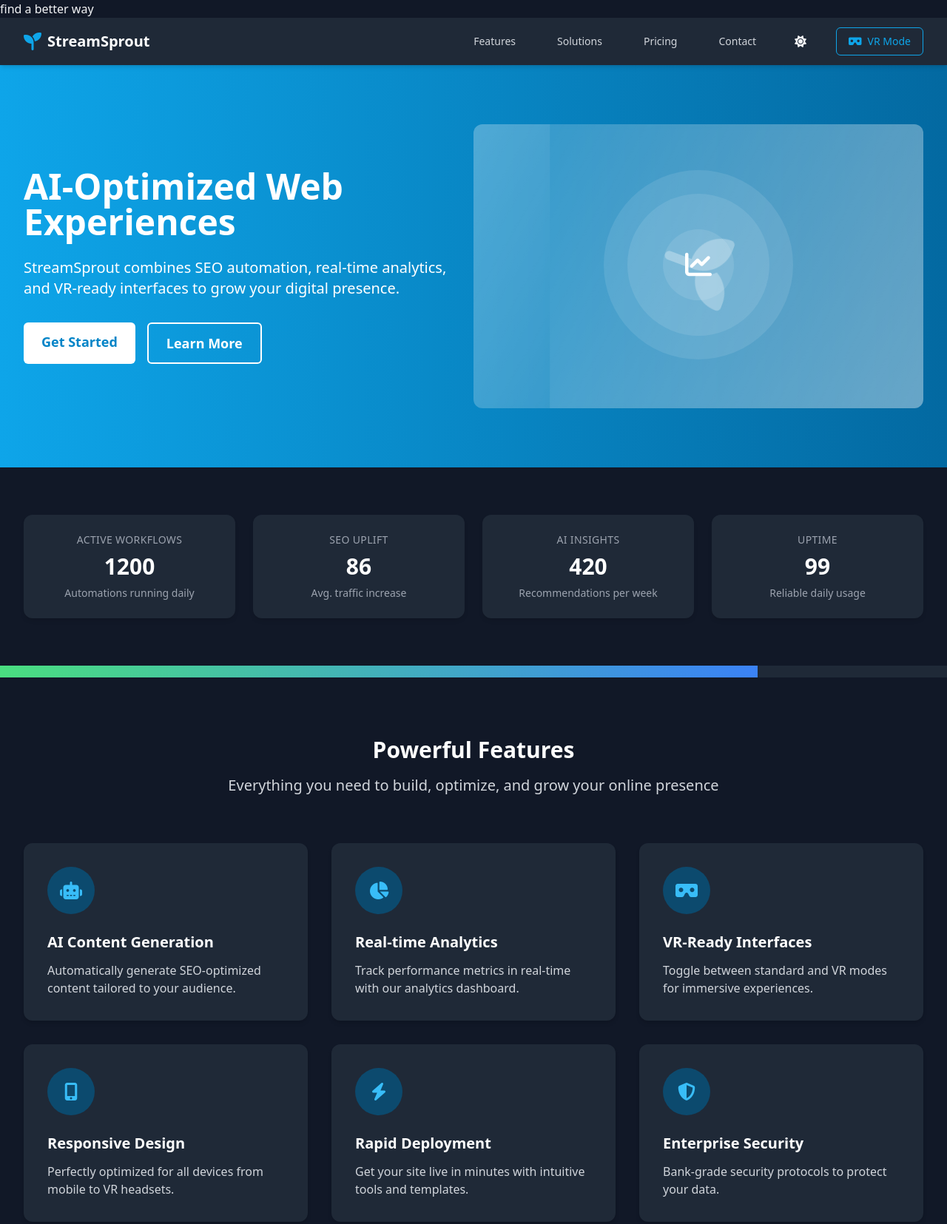
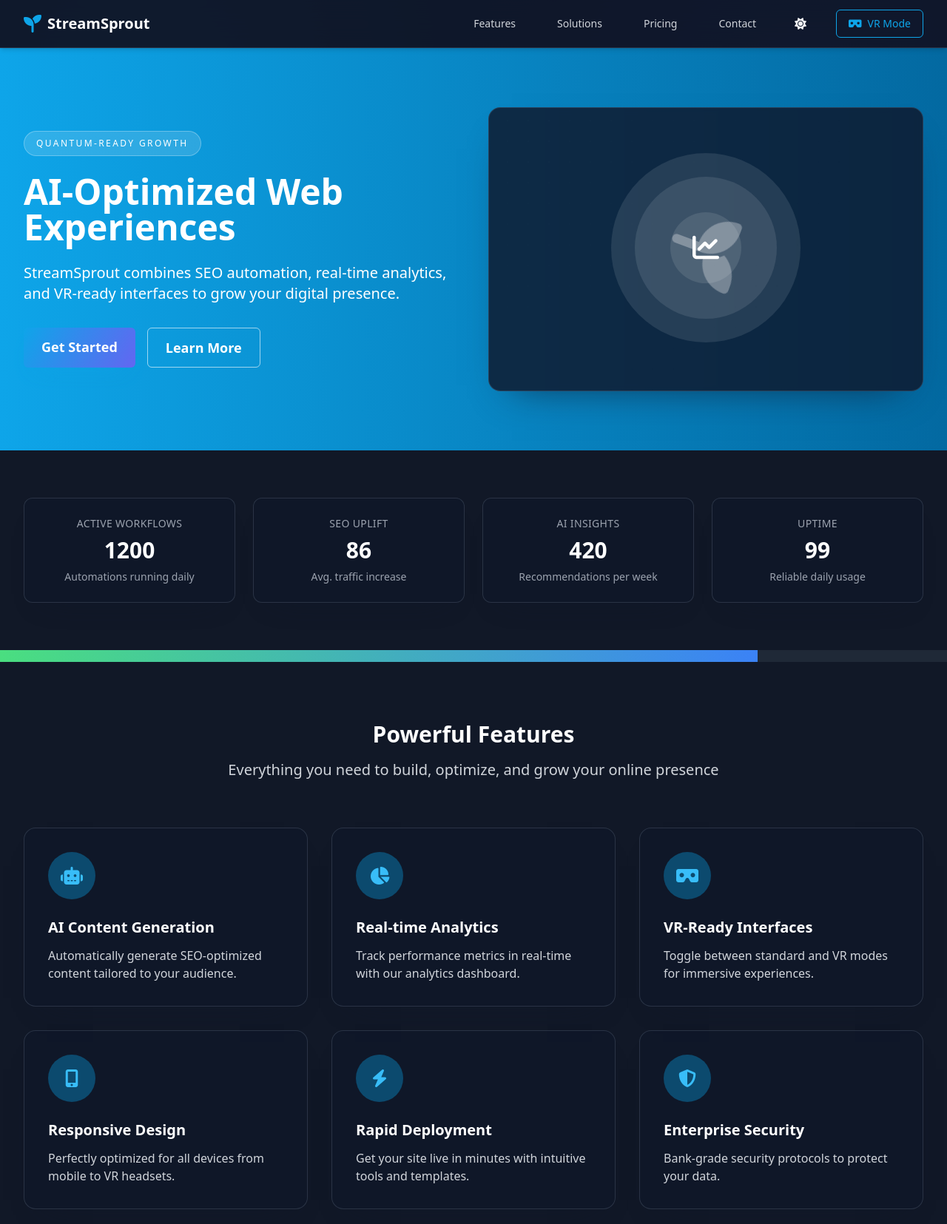
Before and after one commit to Kvnbbg/StreamSprout, a website: page index.html in a window 1280 px wide. Shown: the top 1655 px of the page at 74% size. Drawn offline with nearby package versions, Linux system fonts and the light colour scheme; a script that the page names is missing.

Commit message:
Enhance homepage visuals and layout

```diff
--- a/index.html
+++ b/index.html
@@ -1,4 +1,4 @@
-find a better way <!DOCTYPE html>
+<!DOCTYPE html>
 <html lang="en" class="dark">
 <head>
   <meta charset="UTF-8">
@@ -52,6 +52,82 @@ find a better way <!DOCTYPE html>
     :root {
       color-scheme: light dark;
       --glow-color: rgba(56, 189, 248, 0.35);
+      --surface-light: #f8fafc;
+      --surface-dark: rgba(15, 23, 42, 0.82);
+      --stroke-light: rgba(148, 163, 184, 0.35);
+      --stroke-dark: rgba(148, 163, 184, 0.2);
+      --shadow-soft: 0 20px 45px -30px rgba(15, 23, 42, 0.45);
+    }
+    body::before {
+      content: "";
+      position: fixed;
+      inset: 0;
+      background:
+        radial-gradient(circle at 15% 15%, rgba(56, 189, 248, 0.18), transparent 45%),
+        radial-gradient(circle at 85% 20%, rgba(99, 102, 241, 0.18), transparent 40%),
+        radial-gradient(circle at 20% 80%, rgba(16, 185, 129, 0.12), transparent 45%);
+      pointer-events: none;
+      z-index: -2;
+    }
+    .section-shell {
+      position: relative;
+      overflow: hidden;
+    }
+    .section-shell::after {
+      content: "";
+      position: absolute;
+      inset: 0;
+      background-image: radial-gradient(rgba(148, 163, 184, 0.12) 1px, transparent 1px);
+      background-size: 28px 28px;
+      opacity: 0.25;
+      pointer-events: none;
+      mask-image: radial-gradient(circle at 50% 0%, black 0%, transparent 70%);
+    }
+    .glass-surface {
+      background: var(--surface-light);
+      border: 1px solid var(--stroke-light);
+      box-shadow: var(--shadow-soft);
+      backdrop-filter: blur(14px);
+    }
+    .dark .glass-surface {
+      background: var(--surface-dark);
+      border-color: var(--stroke-dark);
+      box-shadow: 0 24px 50px -32px rgba(15, 23, 42, 0.75);
+    }
+    .card-surface {
+      background: var(--surface-light);
+      border: 1px solid rgba(148, 163, 184, 0.2);
+      box-shadow: var(--shadow-soft);
+    }
+    .dark .card-surface {
+      background: rgba(15, 23, 42, 0.7);
+      border-color: var(--stroke-dark);
+      box-shadow: 0 20px 40px -32px rgba(15, 23, 42, 0.7);
+    }
+    .btn-primary {
+      background: linear-gradient(120deg, #0ea5e9, #6366f1);
+      color: white;
+      box-shadow: 0 14px 30px -20px rgba(14, 165, 233, 0.8);
+    }
+    .btn-primary:hover {
+      filter: brightness(1.05);
+    }
+    .btn-primary.is-success {
+      background: linear-gradient(120deg, #10b981, #22c55e);
+      box-shadow: 0 14px 30px -20px rgba(16, 185, 129, 0.8);
+    }
+    .btn-outline {
+      border: 1px solid rgba(255, 255, 255, 0.6);
+      color: white;
+    }
+    .btn-outline:hover {
+      background: rgba(255, 255, 255, 0.15);
+      color: white;
+    }
+    .pill {
+      border-radius: 999px;
+      background: rgba(255, 255, 255, 0.14);
+      border: 1px solid rgba(255, 255, 255, 0.28);
     }
     .reveal {
       opacity: 0;
@@ -106,6 +182,15 @@ find a better way <!DOCTYPE html>
       outline: 2px solid rgba(14, 165, 233, 0.8);
       outline-offset: 2px;
     }
+    .nav-glass {
+      backdrop-filter: blur(18px);
+      background: rgba(255, 255, 255, 0.85);
+      border-bottom: 1px solid rgba(148, 163, 184, 0.2);
+    }
+    .dark .nav-glass {
+      background: rgba(15, 23, 42, 0.85);
+      border-bottom-color: rgba(148, 163, 184, 0.2);
+    }
     @keyframes shimmer {
       0% { background-position: 200% 0; }
       100% { background-position: -200% 0; }
@@ -130,7 +215,7 @@ find a better way <!DOCTYPE html>
 <body class="bg-gray-50 dark:bg-gray-900 text-gray-900 dark:text-gray-100 transition-colors duration-300 min-h-screen flex flex-col">
   <div class="scroll-progress fixed top-0 left-0 h-1 bg-primary-400 z-50" id="scroll-progress"></div>
   <!-- Navigation -->
-  <nav class="bg-white dark:bg-gray-800 shadow-md sticky top-0 z-50">
+  <nav class="nav-glass sticky top-0 z-50 shadow-md">
     <div class="max-w-7xl mx-auto px-4 sm:px-6 lg:px-8">
       <div class="flex justify-between h-16">
         <div class="flex items-center">
@@ -181,18 +266,19 @@ find a better way <!DOCTYPE html>
   </nav>
 
   <!-- Hero Section -->
-  <section class="relative bg-gradient-to-r from-primary-500 to-primary-700 text-white py-20">
-    <div class="max-w-7xl mx-auto px-4 sm:px-6 lg:px-8 flex flex-col md:flex-row items-center justify-between">
+  <section class="section-shell relative bg-gradient-to-r from-primary-500 to-primary-700 text-white py-20">
+    <div class="max-w-7xl mx-auto px-4 sm:px-6 lg:px-8 flex flex-col md:flex-row items-center justify-between gap-10">
       <div class="md:w-1/2 mb-10 md:mb-0 reveal">
+        <span class="pill text-xs uppercase tracking-[0.2em] px-4 py-2 inline-flex mb-6">Quantum-ready growth</span>
         <h1 class="text-4xl md:text-5xl font-bold mb-6">AI-Optimized Web Experiences</h1>
-        <p class="text-xl mb-8">StreamSprout combines SEO automation, real-time analytics, and VR-ready interfaces to grow your digital presence.</p>
+        <p class="text-xl mb-8 max-w-xl">StreamSprout combines SEO automation, real-time analytics, and VR-ready interfaces to grow your digital presence.</p>
         <div class="flex flex-col sm:flex-row space-y-4 sm:space-y-0 sm:space-x-4">
-          <a href="#contact" class="bg-white text-primary-600 hover:bg-gray-100 px-6 py-3 rounded-md text-lg font-semibold transition duration-300 text-center focus-ring">Get Started</a>
-          <a href="#features" class="border-2 border-white text-white hover:bg-white hover:text-primary-600 px-6 py-3 rounded-md text-lg font-semibold transition duration-300 text-center focus-ring">Learn More</a>
+          <a href="#contact" class="btn-primary px-6 py-3 rounded-md text-lg font-semibold transition duration-300 text-center focus-ring">Get Started</a>
+          <a href="#features" class="btn-outline px-6 py-3 rounded-md text-lg font-semibold transition duration-300 text-center focus-ring">Learn More</a>
         </div>
       </div>
       <div class="md:w-1/2 relative reveal">
-        <div class="relative w-full h-64 md:h-96 bg-white/20 rounded-xl overflow-hidden backdrop-blur-sm shimmer">
+        <div class="relative w-full h-64 md:h-96 rounded-2xl overflow-hidden backdrop-blur-sm shimmer glass-surface">
           <div class="absolute inset-0 flex items-center justify-center">
             <i class="fas fa-seedling text-6xl md:text-8xl text-white/30 animate-spin-slow"></i>
           </div>
@@ -214,22 +300,22 @@ find a better way <!DOCTYPE html>
   <section class="py-16 bg-white dark:bg-gray-900 reveal">
     <div class="max-w-7xl mx-auto px-4 sm:px-6 lg:px-8">
       <div class="grid grid-cols-1 sm:grid-cols-2 lg:grid-cols-4 gap-6 text-center">
-        <div class="bg-gray-50 dark:bg-gray-800 rounded-xl p-6 shadow-md interactive-card">
+        <div class="card-surface rounded-xl p-6 interactive-card">
           <p class="text-sm uppercase tracking-wide text-gray-500 dark:text-gray-400">Active Workflows</p>
           <p class="text-3xl font-bold text-gray-900 dark:text-white mt-2" data-counter="1200">0</p>
           <p class="text-sm text-gray-500 dark:text-gray-400 mt-2">Automations running daily</p>
         </div>
-        <div class="bg-gray-50 dark:bg-gray-800 rounded-xl p-6 shadow-md interactive-card">
+        <div class="card-surface rounded-xl p-6 interactive-card">
           <p class="text-sm uppercase tracking-wide text-gray-500 dark:text-gray-400">SEO Uplift</p>
           <p class="text-3xl font-bold text-gray-900 dark:text-white mt-2" data-counter="86">0</p>
           <p class="text-sm text-gray-500 dark:text-gray-400 mt-2">Avg. traffic increase</p>
         </div>
-        <div class="bg-gray-50 dark:bg-gray-800 rounded-xl p-6 shadow-md interactive-card">
+        <div class="card-surface rounded-xl p-6 interactive-card">
           <p class="text-sm uppercase tracking-wide text-gray-500 dark:text-gray-400">AI Insights</p>
           <p class="text-3xl font-bold text-gray-900 dark:text-white mt-2" data-counter="420">0</p>
           <p class="text-sm text-gray-500 dark:text-gray-400 mt-2">Recommendations per week</p>
         </div>
-        <div class="bg-gray-50 dark:bg-gray-800 rounded-xl p-6 shadow-md interactive-card">
+        <div class="card-surface rounded-xl p-6 interactive-card">
           <p class="text-sm uppercase tracking-wide text-gray-500 dark:text-gray-400">Uptime</p>
           <p class="text-3xl font-bold text-gray-900 dark:text-white mt-2" data-counter="99">0</p>
           <p class="text-sm text-gray-500 dark:text-gray-400 mt-2">Reliable daily usage</p>
@@ -253,8 +339,8 @@ find a better way <!DOCTYPE html>
       <div class="grid grid-cols-1 md:grid-cols-2 lg:grid-cols-3 gap-8">
         <!-- Feature Cards -->
         <template id="feature-card">
-          <div class="card-hover bg-gray-50 dark:bg-gray-800 rounded-xl p-8 shadow-md transition-transform duration-300 hover:-translate-y-2">
-            <div class="w-16 h-16 bg-primary-100 dark:bg-primary-900 rounded-full flex items-center justify-center mb-6">
+          <div class="card-surface rounded-2xl p-8 transition-transform duration-300 hover:-translate-y-2">
+            <div class="w-16 h-16 bg-primary-100 dark:bg-primary-900 rounded-full flex items-center justify-center mb-6 glow-ring">
               <i class="fas fa-ICON text-primary-600 dark:text-primary-400 text-2xl"></i>
             </div>
             <h3 class="text-xl font-bold text-gray-900 dark:text-white mb-3">TITLE</h3>
@@ -286,16 +372,16 @@ find a better way <!DOCTYPE html>
   </section>
 
   <!-- Solutions Section -->
-  <section id="solutions" class="py-20 bg-gray-50 dark:bg-gray-800 reveal">
+  <section id="solutions" class="py-20 bg-gray-50 dark:bg-gray-800 reveal section-shell">
     <div class="max-w-7xl mx-auto px-4 sm:px-6 lg:px-8">
       <div class="text-center mb-12">
         <h2 class="text-3xl font-bold text-gray-900 dark:text-white mb-4">Solutions Tailored to Your Team</h2>
         <p class="text-xl text-gray-600 dark:text-gray-300 max-w-3xl mx-auto">Choose your focus and explore the workflows, automations, and VR-ready experiences built for daily use.</p>
       </div>
       <div class="flex flex-wrap justify-center gap-4 mb-10">
-        <button class="solution-tab bg-white dark:bg-gray-900 text-gray-900 dark:text-gray-100 px-6 py-2 rounded-full shadow-md focus-ring active" data-solution="growth">Growth Teams</button>
-        <button class="solution-tab bg-white dark:bg-gray-900 text-gray-900 dark:text-gray-100 px-6 py-2 rounded-full shadow-md focus-ring" data-solution="commerce">Commerce</button>
-        <button class="solution-tab bg-white dark:bg-gray-900 text-gray-900 dark:text-gray-100 px-6 py-2 rounded-full shadow-md focus-ring" data-solution="agency">Agencies</button>
+        <button class="solution-tab card-surface text-gray-900 dark:text-gray-100 px-6 py-2 rounded-full focus-ring active" data-solution="growth">Growth Teams</button>
+        <button class="solution-tab card-surface text-gray-900 dark:text-gray-100 px-6 py-2 rounded-full focus-ring" data-solution="commerce">Commerce</button>
+        <button class="solution-tab card-surface text-gray-900 dark:text-gray-100 px-6 py-2 rounded-full focus-ring" data-solution="agency">Agencies</button>
       </div>
       <div class="grid grid-cols-1 lg:grid-cols-2 gap-8 items-center">
         <div class="space-y-6">
@@ -327,7 +413,7 @@ find a better way <!DOCTYPE html>
             </ul>
           </div>
         </div>
-        <div class="bg-white dark:bg-gray-900 rounded-2xl shadow-xl p-8 space-y-6 glow-ring">
+        <div class="glass-surface rounded-2xl p-8 space-y-6 glow-ring">
           <div class="flex items-center justify-between">
             <span class="text-sm uppercase tracking-wide text-gray-500 dark:text-gray-400">Live Workflow</span>
             <span class="text-xs bg-primary-100 text-primary-700 dark:bg-primary-900/40 dark:text-primary-300 px-3 py-1 rounded-full">Interactive</span>
@@ -363,7 +449,7 @@ find a better way <!DOCTYPE html>
               </div>
             </div>
           </div>
-          <button class="solution-action bg-primary-600 hover:bg-primary-700 text-white px-6 py-3 rounded-md font-semibold transition focus-ring">Activate workflow</button>
+          <button class="solution-action btn-primary px-6 py-3 rounded-md font-semibold transition focus-ring">Activate workflow</button>
         </div>
       </div>
     </div>
@@ -384,7 +470,7 @@ find a better way <!DOCTYPE html>
         </div>
       </div>
       <div class="grid grid-cols-1 md:grid-cols-3 gap-8">
-        <div class="bg-gray-50 dark:bg-gray-800 rounded-2xl shadow-lg p-8 interactive-card">
+        <div class="card-surface rounded-2xl p-8 interactive-card">
           <h3 class="text-xl font-semibold text-gray-900 dark:text-white mb-4">Starter</h3>
           <p class="text-sm text-gray-500 dark:text-gray-400 mb-6">For emerging teams launching AI-SEO.</p>
           <div class="text-4xl font-bold text-gray-900 dark:text-white mb-6">
@@ -395,9 +481,9 @@ find a better way <!DOCTYPE html>
             <li><i class="fas fa-check text-primary-500 mr-2"></i>Weekly analytics digest</li>
             <li><i class="fas fa-check text-primary-500 mr-2"></i>VR preview access</li>
           </ul>
-          <button class="w-full bg-primary-600 hover:bg-primary-700 text-white py-3 rounded-md font-semibold transition focus-ring">Start Starter</button>
+          <button class="w-full btn-primary py-3 rounded-md font-semibold transition focus-ring">Start Starter</button>
         </div>
-        <div class="bg-white dark:bg-gray-900 rounded-2xl shadow-xl p-8 border border-primary-200 dark:border-primary-800 interactive-card">
+        <div class="glass-surface rounded-2xl p-8 border border-primary-200 dark:border-primary-800 interactive-card">
           <div class="flex items-center justify-between mb-4">
             <h3 class="text-xl font-semibold text-gray-900 dark:text-white">Growth</h3>
             <span class="text-xs uppercase tracking-wide bg-primary-100 dark:bg-primary-900/40 text-primary-700 dark:text-primary-300 px-3 py-1 rounded-full">Popular</span>
@@ -412,9 +498,9 @@ find a better way <!DOCTYPE html>
             <li><i class="fas fa-check text-primary-500 mr-2"></i>Realtime alerts</li>
             <li><i class="fas fa-check text-primary-500 mr-2"></i>Team collaboration hub</li>
           </ul>
-          <button class="w-full bg-primary-600 hover:bg-primary-700 text-white py-3 rounded-md font-semibold transition focus-ring">Choose Growth</button>
+          <button class="w-full btn-primary py-3 rounded-md font-semibold transition focus-ring">Choose Growth</button>
         </div>
-        <div class="bg-gray-50 dark:bg-gray-800 rounded-2xl shadow-lg p-8 interactive-card">
+        <div class="card-surface rounded-2xl p-8 interactive-card">
           <h3 class="text-xl font-semibold text-gray-900 dark:text-white mb-4">Enterprise</h3>
           <p class="text-sm text-gray-500 dark:text-gray-400 mb-6">For organizations delivering at scale.</p>
           <div class="text-4xl font-bold text-gray-900 dark:text-white mb-6">
@@ -425,26 +511,26 @@ find a better way <!DOCTYPE html>
             <li><i class="fas fa-check text-primary-500 mr-2"></i>Custom integrations</li>
             <li><i class="fas fa-check text-primary-500 mr-2"></i>VR onboarding workshops</li>
           </ul>
-          <button class="w-full bg-primary-600 hover:bg-primary-700 text-white py-3 rounded-md font-semibold transition focus-ring">Talk to Sales</button>
+          <button class="w-full btn-primary py-3 rounded-md font-semibold transition focus-ring">Talk to Sales</button>
         </div>
       </div>
     </div>
   </section>
 
   <!-- Contact Section -->
-  <section id="contact" class="py-20 bg-gray-100 dark:bg-gray-800 reveal">
+  <section id="contact" class="py-20 bg-gray-100 dark:bg-gray-800 reveal section-shell">
     <div class="max-w-7xl mx-auto px-4 sm:px-6 lg:px-8">
       <div class="grid grid-cols-1 lg:grid-cols-2 gap-10 items-center">
         <div class="space-y-6">
           <h2 class="text-3xl font-bold text-gray-900 dark:text-white">Ready for daily usage?</h2>
           <p class="text-xl text-gray-600 dark:text-gray-300">Let’s build a frictionless launch plan. Share your goals and our team will respond with a tailored rollout within 24 hours.</p>
-          <div class="bg-white dark:bg-gray-900 rounded-xl p-6 shadow-md space-y-4">
+          <div class="glass-surface rounded-xl p-6 space-y-4">
             <div class="flex items-center justify-between">
               <div>
                 <p class="text-sm text-gray-500 dark:text-gray-400">Direct line</p>
                 <p class="text-lg font-semibold text-gray-900 dark:text-white">hello@streamsprout.ai</p>
               </div>
-              <button id="copy-email" class="bg-primary-500 hover:bg-primary-600 text-white px-4 py-2 rounded-md focus-ring">Copy</button>
+              <button id="copy-email" class="btn-primary px-4 py-2 rounded-md focus-ring">Copy</button>
             </div>
             <div class="flex items-center justify-between">
               <div>
@@ -455,7 +541,7 @@ find a better way <!DOCTYPE html>
             </div>
           </div>
         </div>
-        <div class="bg-white dark:bg-gray-900 rounded-2xl shadow-xl p-8">
+        <div class="glass-surface rounded-2xl p-8">
           <form class="space-y-5">
             <div>
               <label class="block text-sm font-medium text-gray-700 dark:text-gray-300 mb-2" for="name">Name</label>
@@ -469,7 +555,7 @@ find a better way <!DOCTYPE html>
               <label class="block text-sm font-medium text-gray-700 dark:text-gray-300 mb-2" for="message">What do you want to improve?</label>
               <textarea id="message" rows="4" class="w-full px-4 py-3 rounded-md border border-gray-300 dark:border-gray-700 bg-gray-50 dark:bg-gray-800 focus-ring" placeholder="Tell us about your goals."></textarea>
             </div>
-            <button type="submit" class="w-full bg-primary-600 hover:bg-primary-700 text-white py-3 rounded-md font-semibold transition focus-ring">Send request</button>
+            <button type="submit" class="w-full btn-primary py-3 rounded-md font-semibold transition focus-ring">Send request</button>
             <p class="text-xs text-gray-500 dark:text-gray-400">By submitting, you agree to our privacy policy.</p>
           </form>
         </div>
@@ -494,7 +580,7 @@ find a better way <!DOCTYPE html>
         </button>
       </div>
       <div class="md:w-1/2">
-        <div class="bg-white dark:bg-gray-700 rounded-xl shadow-xl overflow-hidden">
+        <div class="glass-surface rounded-xl overflow-hidden">
           <div class="aspect-w-16 aspect-h-9 bg-gray-200 dark:bg-gray-600 relative flex items-center justify-center">
             <div id="vr-preview" class="text-center p-8 space-y-4">
               <div class="vr-preview-idle">
@@ -529,7 +615,7 @@ find a better way <!DOCTYPE html>
             <button class="chat-suggestion bg-gray-100 dark:bg-gray-800 text-gray-700 dark:text-gray-300 px-3 py-1 rounded-full text-sm focus-ring">VR onboarding</button>
             <button class="chat-suggestion bg-gray-100 dark:bg-gray-800 text-gray-700 dark:text-gray-300 px-3 py-1 rounded-full text-sm focus-ring">Weekly report</button>
           </div>
-          <button id="chat-send" class="mt-4 bg-primary-500 hover:bg-primary-600 text-white px-6 py-3 rounded-md text-lg font-semibold transition duration-300">Send</button>
+          <button id="chat-send" class="mt-4 btn-primary px-6 py-3 rounded-md text-lg font-semibold transition duration-300">Send</button>
         </div>
       </div>
       <div id="chat-response" class="mt-6 text-left prose dark:prose-invert max-w-2xl mx-auto"></div>
@@ -537,13 +623,13 @@ find a better way <!DOCTYPE html>
   </section>
 
   <!-- Blog Section -->
-  <section id="blog" class="py-20 bg-gray-100 dark:bg-gray-800 reveal">
+  <section id="blog" class="py-20 bg-gray-100 dark:bg-gray-800 reveal section-shell">
     <div class="max-w-5xl mx-auto px-4 sm:px-6 lg:px-8">
       <div class="text-center mb-12">
         <h2 class="text-3xl font-bold text-gray-900 dark:text-white mb-4">Dernier post LinkedIn</h2>
         <p class="text-lg text-gray-600 dark:text-gray-300">Insights sur le Vibe Coding, le DRY et la façon de guider l&apos;IA.</p>
       </div>
-      <article class="bg-white dark:bg-gray-900 rounded-2xl shadow-lg p-8 md:p-12 space-y-6">
+      <article class="glass-surface rounded-2xl p-8 md:p-12 space-y-6">
         <p class="text-lg font-semibold text-gray-900 dark:text-white">Hello LinkedIn 👋</p>
         <p class="text-gray-700 dark:text-gray-300">
           Quand on demande à l&apos;IA de builder une app feature par feature, il y a un truc vicieux qui arrive : elle
@@ -574,7 +660,7 @@ find a better way <!DOCTYPE html>
               chaque itération. Plus efficace et plus rapide.</li>
           </ul>
         </div>
-        <div class="bg-gray-50 dark:bg-gray-800 rounded-xl p-6 space-y-4">
+        <div class="card-surface rounded-xl p-6 space-y-4">
           <p class="text-lg font-semibold text-gray-900 dark:text-white">👉 Comment piloter l&apos;IA pour rester DRY ?</p>
           <div>
             <p class="font-semibold text-gray-900 dark:text-white">🚧 Étape 1 : Le Guardrail de dev</p>
@@ -727,10 +813,10 @@ find a better way <!DOCTYPE html>
     if (solutionAction) {
       solutionAction.addEventListener('click', () => {
         solutionAction.textContent = 'Workflow activated';
-        solutionAction.classList.add('bg-emerald-500');
+        solutionAction.classList.add('is-success');
         setTimeout(() => {
           solutionAction.textContent = 'Activate workflow';
-          solutionAction.classList.remove('bg-emerald-500');
+          solutionAction.classList.remove('is-success');
         }, 2000);
       });
     }
```
